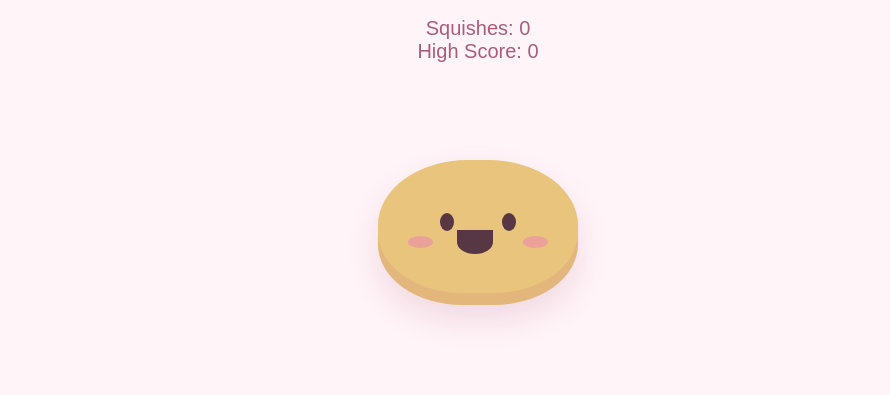
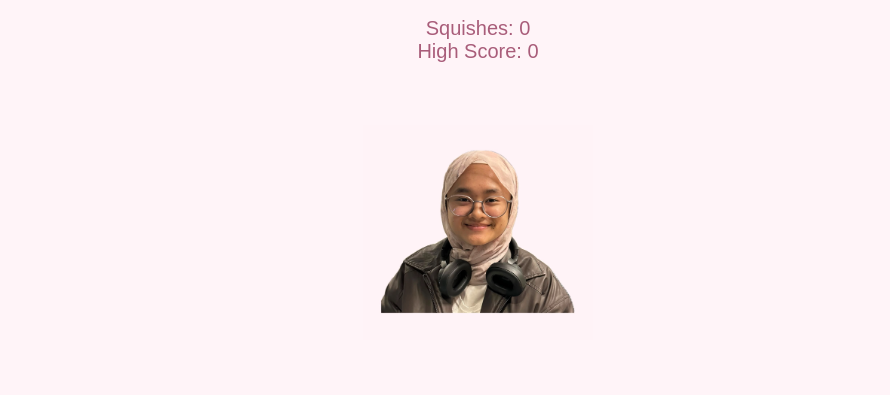
Before and after one commit to Liana2007/Ayod-gem, a plain HTML site: page index.html in a window 1280 px wide. Shown: the part 204-599 px from the top of the page, without its empty margins (162-1052 px from the left). Drawn offline with Linux system fonts and the light colour scheme.

Commit message:
Update index.html

```diff
--- a/index.html
+++ b/index.html
@@ -59,93 +59,36 @@
         }
 
         .mochi {
-            width: 200px;
-            height: 145px;
-            background: #e9c47c;
-            border-radius: 45% 45% 42% 42%;
-            position: relative;
+            width: 230px;
+            height: 230px;
             cursor: pointer;
-
-            box-shadow:
-                inset 0 -12px 0 rgba(180, 90, 120, 0.12),
-                0 15px 30px rgba(180, 100, 130, 0.18);
-
-            transition:
-                transform 0.12s ease,
-                width 0.12s ease,
-                height 0.12s ease;
+            display: flex;
+            justify-content: center;
+            align-items: center;
         }
 
-        .mochi:hover {
+        .mochi img {
+            width: 100%;
+            height: 100%;
+            object-fit: contain;
+            transition: transform 0.12s ease;
+        }
+
+        .mochi:hover img {
             transform: scale(1.04);
         }
 
         /* squished state */
-        .mochi.squish {
-            transform: scale(1.35, 0.55);
-            width: 210px;
-            height: 150px;
+        .mochi.squish img {
+            transform: scale(1.1, 0.85);
         }
 
-        .mochi:active {
-            transform: scale(1.3, 0.5);
+        .mochi:active img {
+            transform: scale(1.1, 0.85);
         }
 
         /* face */
 
-        .eye {
-            width: 14px;
-            height: 18px;
-            background: #563743;
-            border-radius: 50%;
-            position: absolute;
-            top: 53px;
-        }
-
-        .eye.left {
-            left: 62px;
-        }
-
-        .eye.right {
-            right: 62px;
-        }
-
-        .mouth {
-            width: 36px;
-            height: 24px;
-            background: #563743;
-            border-radius: 0 0 50% 50%;
-            position: absolute;
-            top: 70px;
-            left: 79px;
-            transition: all 0.12s ease;
-        }
-
-        .mochi.squish .mouth {
-            width: 48px;
-            height: 35px;
-            top: 65px;
-            left: 73px;
-            border-radius: 50%;
-        }
-
-        .blush {
-            width: 25px;
-            height: 12px;
-            background: #ed8eaa;
-            border-radius: 50%;
-            position: absolute;
-            top: 76px;
-            opacity: 0.65;
-        }
-
-        .blush.left {
-            left: 30px;
-        }
-
-        .blush.right {
-            right: 30px;
-        }
 
         /* little sparkle */
 
@@ -245,15 +188,7 @@
         <div class="mochi-area">
 
             <div class="mochi" id="mochi">
-
-                <div class="eye left"></div>
-                <div class="eye right"></div>
-
-                <div class="blush left"></div>
-                <div class="blush right"></div>
-
-                <div class="mouth"></div>
-
+                <img id="mochiImage" src="ayod1.png" alt="Mochi">
             </div>
 
         </div>
```
